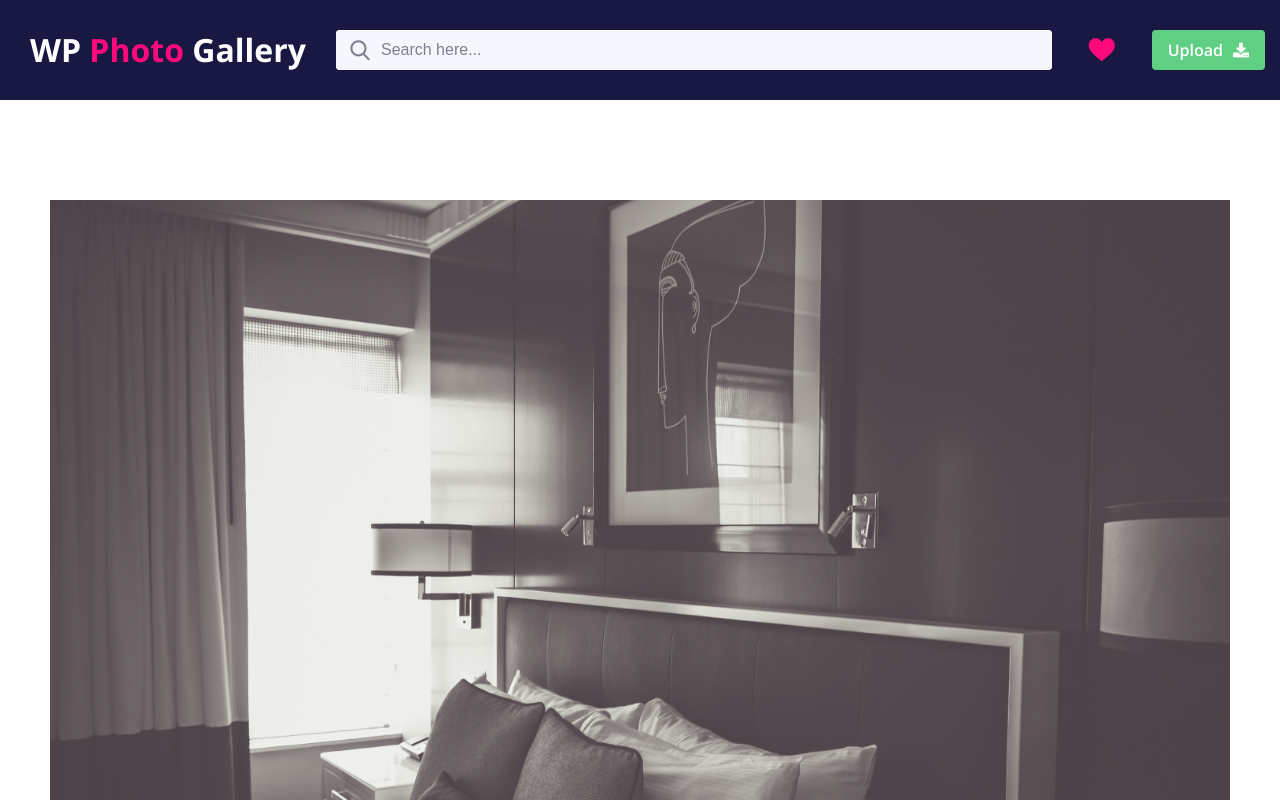
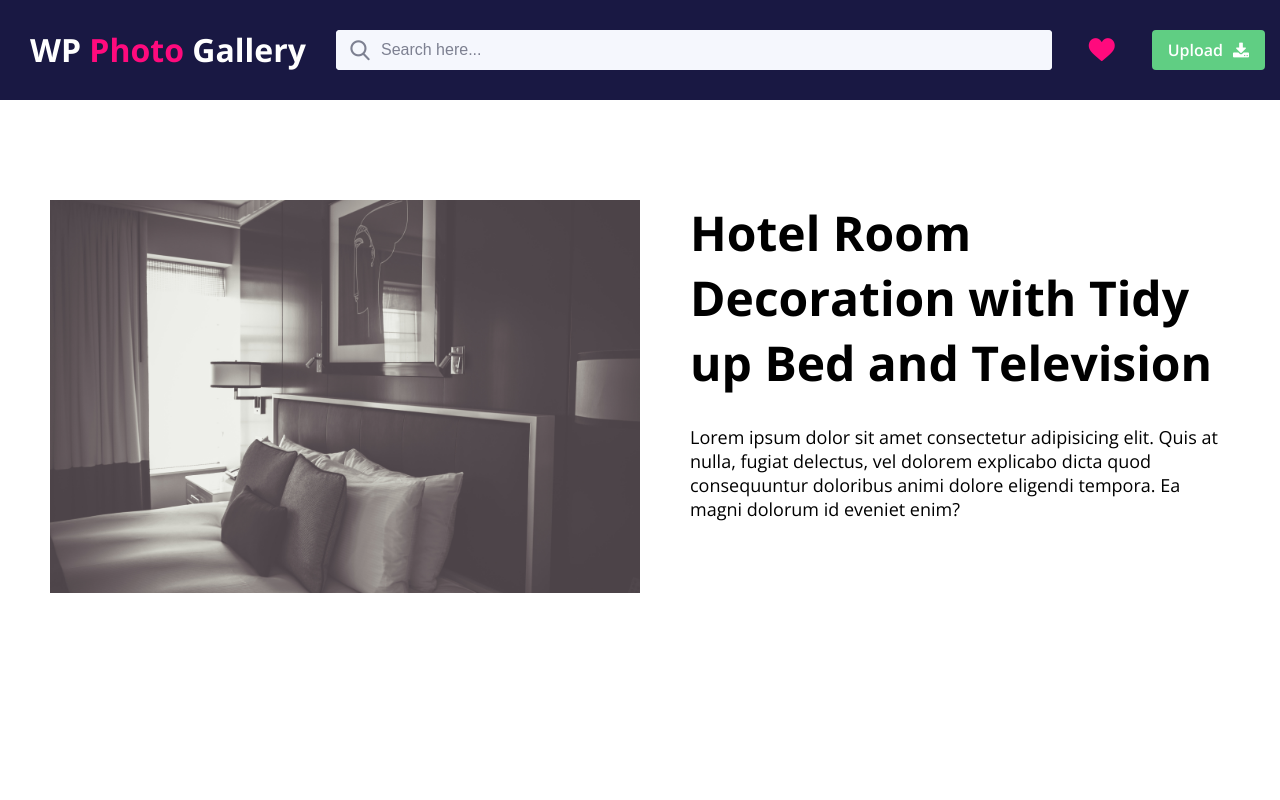
Before and after one commit to SapanMozammel/React-Photo-Gallery, a React (Create React App) app: page /single-item in a window 1280 px wide. Shown: the top 800 px of the page. Built offline with nearby package versions, Linux system fonts and the light colour scheme.

Commit message:
single item page done

```diff
--- a/src/assets/scss/utilities/_singleItem.scss
+++ b/src/assets/scss/utilities/_singleItem.scss
@@ -1,4 +1,19 @@
 
 .singleItem {
     padding: 100px 0;
+    display: flex;
+    .item__thumb {
+        flex: 0 0 50%;
+    }
+    .item__info__wrap {
+        flex: 0 0 50%;
+        padding-left: 50px;
+        h2 {
+            font-size: 48px;
+            margin-bottom: 30px;
+        }
+        p {
+            font-size: 18px;
+        }
+    }
 }
```
Also changed, not shown: src/assets/css/style.min.css, 1 other file (tests, documents, lock files or other folders).
